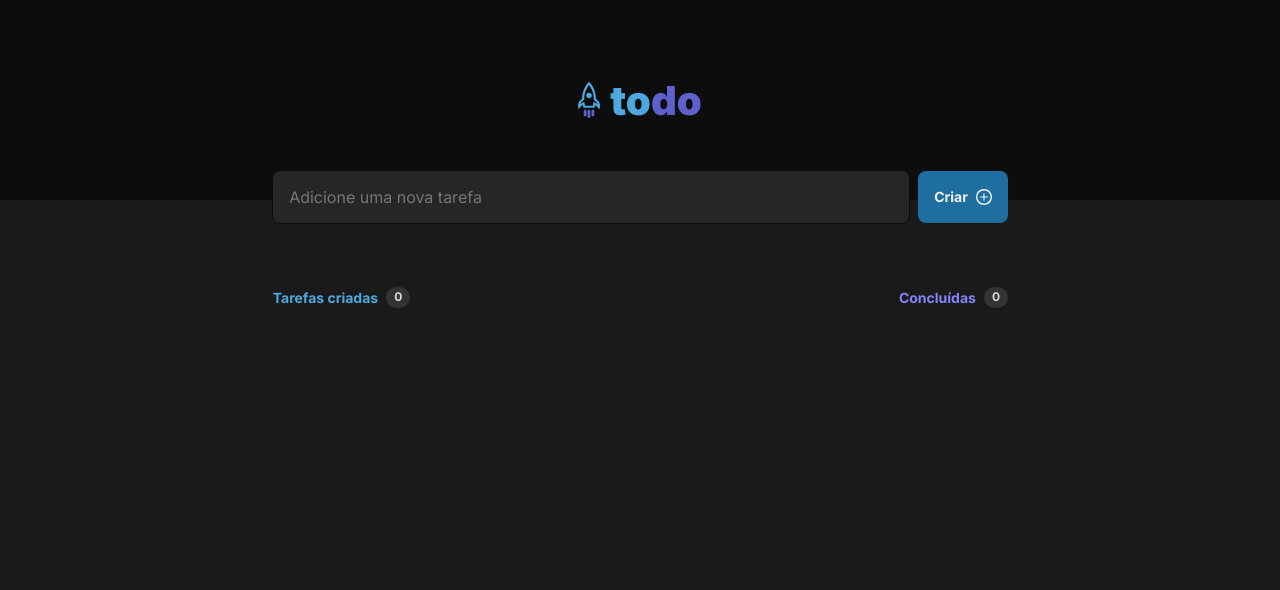
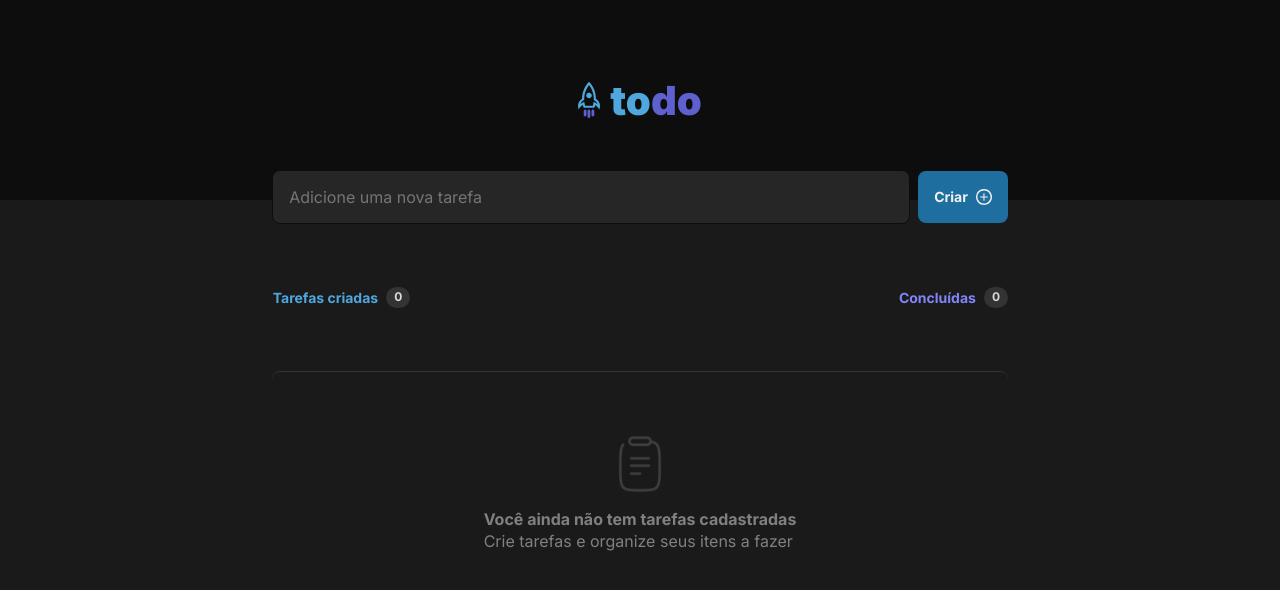
Before and after one commit to tiagaoalb/desafios-ignite, a React (Vite) app in the folder todo-list/: page / in a window 1280 px wide. Shown: the top 590 px of the page. Built offline with nearby package versions, Linux system fonts and the light colour scheme.

Commit message:
feat: add task panel component

```diff
--- a/todo-list/src/App.tsx
+++ b/todo-list/src/App.tsx
@@ -1,4 +1,5 @@
 import { TaskInputBar } from './components/TaskInputBar'
+import { TaskPanel } from './components/TaskPanel'
 import { TaskStatus } from './components/TaskStatus'
 import { TopBar } from './components/TopBar'
 
@@ -10,6 +11,7 @@ export function App() {
       <TopBar />
       <TaskInputBar />
       <TaskStatus />
+      <TaskPanel />
     </div>
   )
 }
--- /dev/null
+++ b/todo-list/src/components/TaskPanel.module.css
@@ -0,0 +1,26 @@
+.panel {
+  display: flex;
+  padding: 64px 24px;
+  justify-content: center;
+  align-self: stretch;
+  gap: 16px;
+  align-items: center;
+}
+
+.content {
+  border-radius: 8px;
+  border-top: 1px solid var(--grey-400, #333);
+  display: flex;
+  flex-direction: column;
+  justify-content: center;
+  align-items: center;
+  width: 736px;
+  height: 244px;
+}
+
+.content strong {
+  display: block;
+  margin-top: 16px;
+  line-height: 140%;
+  text-align: center;
+}
--- /dev/null
+++ b/todo-list/src/components/TaskPanel.tsx
@@ -0,0 +1,16 @@
+import styles from './TaskPanel.module.css'
+import Clipboard from '../assets/clipboard.png'
+
+export function TaskPanel() {
+  return (
+    <div className={styles.panel}>
+      <div className={styles.content}>
+        <img src={Clipboard} alt="Figura de uma prancheta" />
+        <p>
+          <strong>Você ainda não tem tarefas cadastradas</strong>
+          Crie tarefas e organize seus itens a fazer
+        </p>
+      </div>
+    </div>
+  )
+}
```
